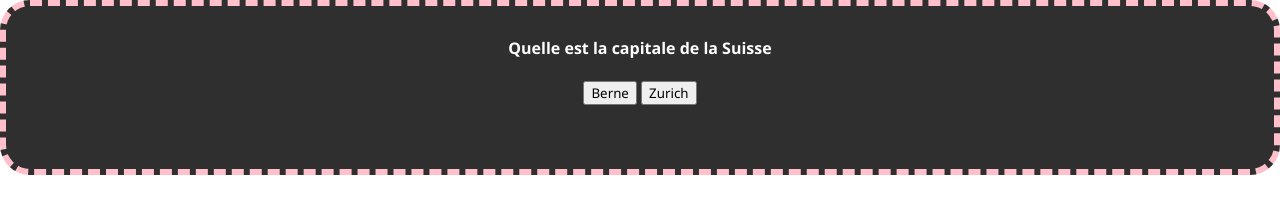
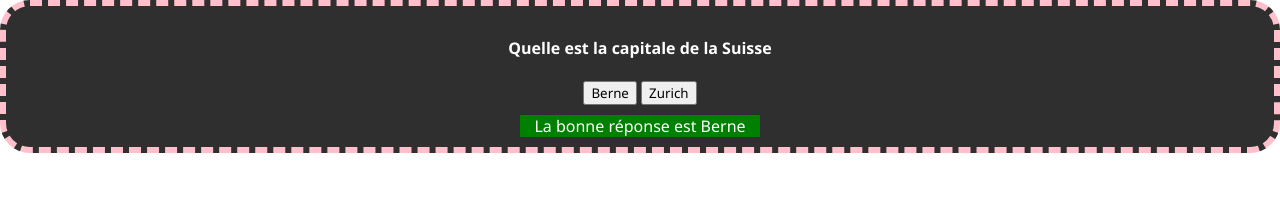
Before and after one commit to lebossseur/javascript, a plain HTML site: page index.html in a window 1280 px wide. Both pictures are taken after a click on the button "Berne". Shown: the top 214 px of the page. Drawn offline with Linux system fonts and the light colour scheme.

Commit message:
Update style.css

```diff
--- a/style.css
+++ b/style.css
@@ -21,6 +21,11 @@ body{
 
 p{
     visibility: hidden;
+    width: 240px;
+    margin: 10px auto 0;
+    opacity: 0;
+    transition: 0.6s;
+    transform: translateX(-200px);
 }
 
 
@@ -30,3 +35,18 @@ p{
     border-radius: 30px;
     border: 6px dashed pink;
 }
+
+.show-response{
+
+    visibility: visible;
+    opacity: 1;
+    transform: translateX(0);
+}
+
+.mousemove{
+    height: 50px;
+    width: 50px;
+    border: 2px solid pink;
+    position: absolute;
+    border-radius: 50px;
+}
```
